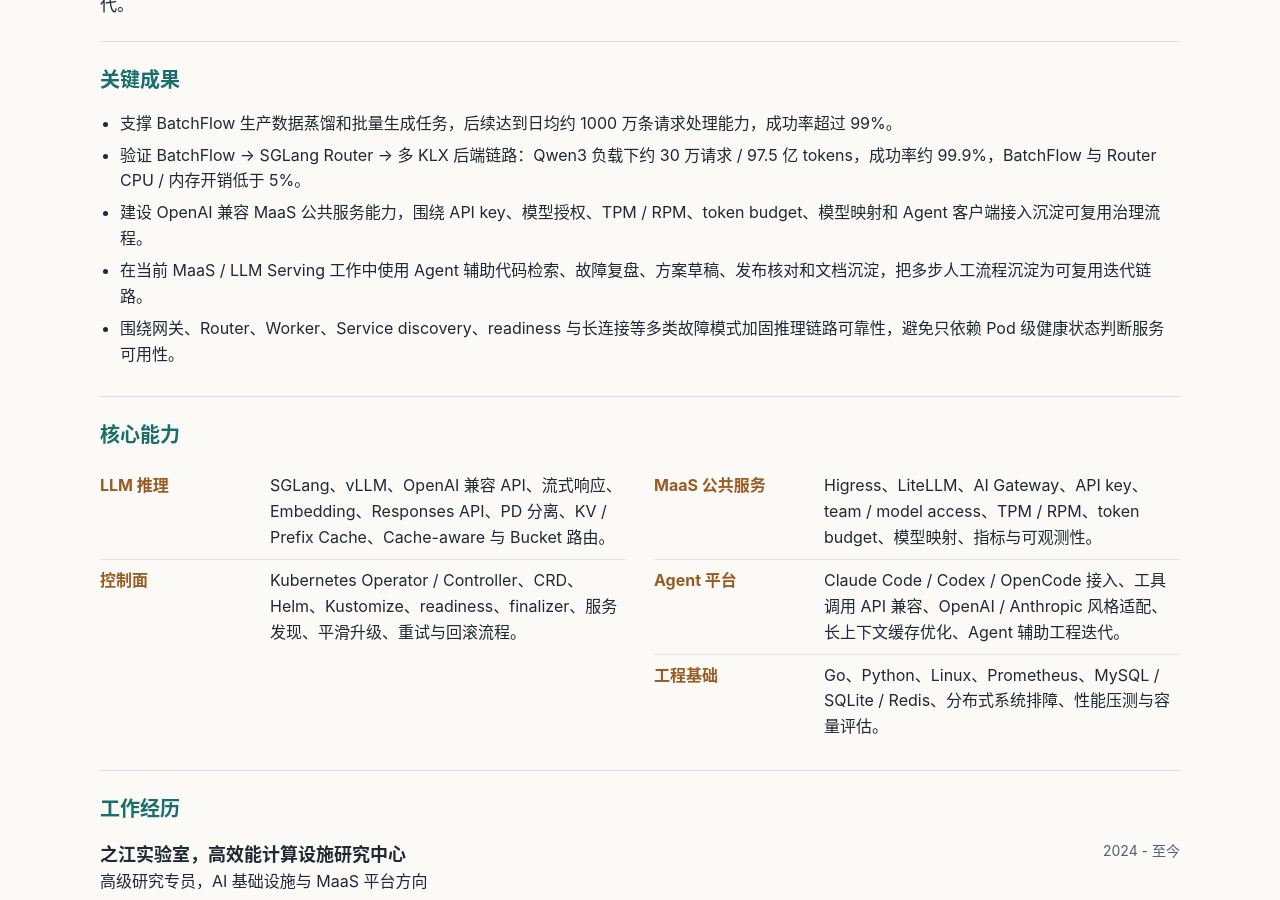
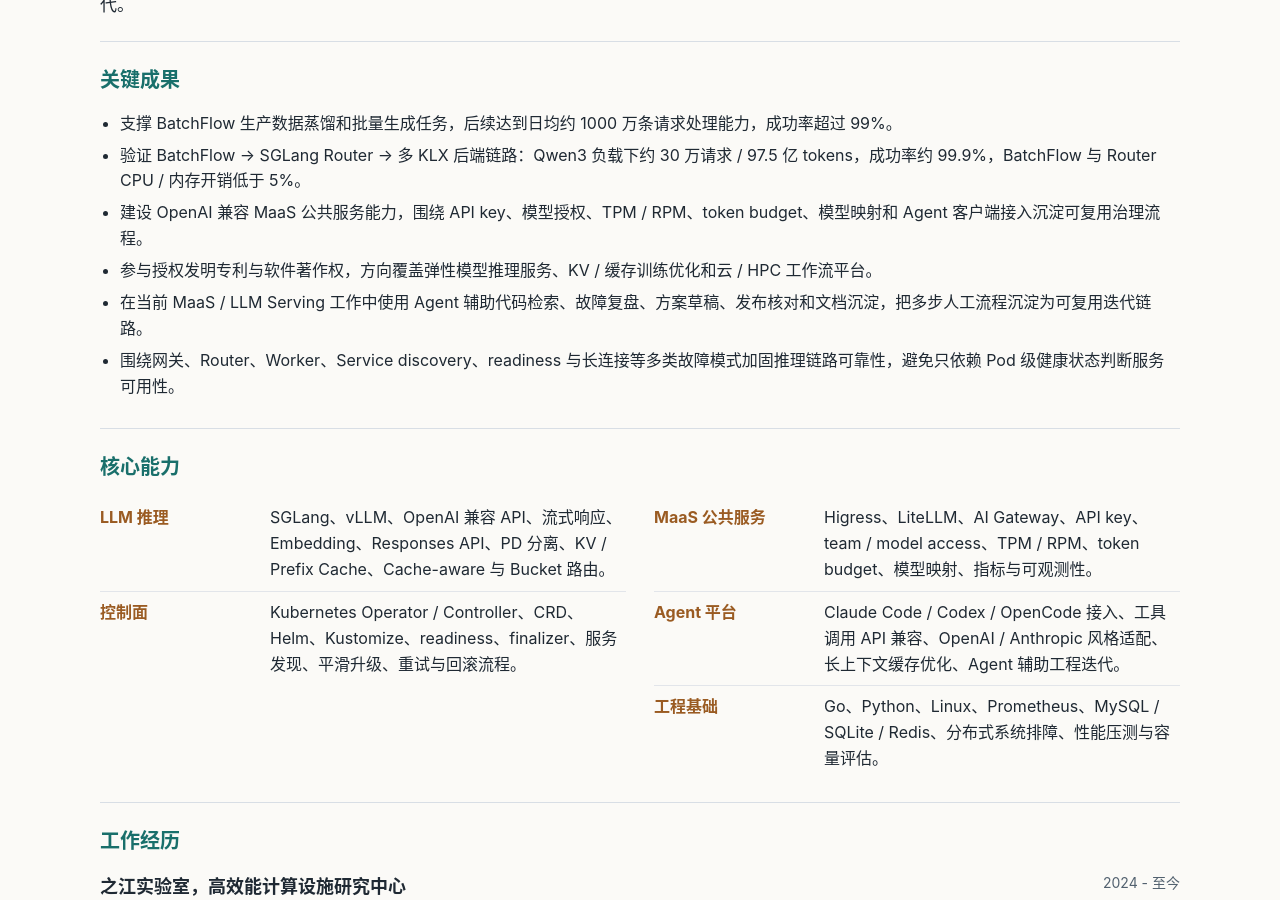
Before and after one commit to WZStephen/wzstephen.github.io, a Jekyll site: the page resume/index-cn.html, which Jekyll copies as it is, in a window 1280 px wide and 900 px high, scrolled down 462 px. Built offline with Jekyll 4.4.1, drawn with Linux system fonts in a browser that asks for light colours.

Commit message:
Update resume photo and IP achievements

```diff
--- a/resume/index-cn.html
+++ b/resume/index-cn.html
@@ -351,7 +351,7 @@
 <body>
   <div class="topbar">
     <div class="wrap header">
-      <img class="portrait" src="../Img_Files/weichi2.jpg" alt="赵伟驰">
+      <img class="portrait" src="../Img_Files/wz_white_background.jpg" alt="赵伟驰">
       <div>
         <h1>赵伟驰</h1>
         <div class="role">AI 基础设施 / LLM 推理平台工程师</div>
@@ -383,6 +383,7 @@
         <li>支撑 BatchFlow 生产数据蒸馏和批量生成任务，后续达到日均约 1000 万条请求处理能力，成功率超过 99%。</li>
         <li>验证 BatchFlow -> SGLang Router -> 多 KLX 后端链路：Qwen3 负载下约 30 万请求 / 97.5 亿 tokens，成功率约 99.9%，BatchFlow 与 Router CPU / 内存开销低于 5%。</li>
         <li>建设 OpenAI 兼容 MaaS 公共服务能力，围绕 API key、模型授权、TPM / RPM、token budget、模型映射和 Agent 客户端接入沉淀可复用治理流程。</li>
+        <li>参与授权发明专利与软件著作权，方向覆盖弹性模型推理服务、KV / 缓存训练优化和云 / HPC 工作流平台。</li>
         <li>在当前 MaaS / LLM Serving 工作中使用 Agent 辅助代码检索、故障复盘、方案草稿、发布核对和文档沉淀，把多步人工流程沉淀为可复用迭代链路。</li>
         <li>围绕网关、Router、Worker、Service discovery、readiness 与长连接等多类故障模式加固推理链路可靠性，避免只依赖 Pod 级健康状态判断服务可用性。</li>
       </ul>
--- a/resume/index.html
+++ b/resume/index.html
@@ -351,7 +351,7 @@
 <body>
   <div class="topbar">
     <div class="wrap header">
-      <img class="portrait" src="../Img_Files/weichi2.jpg" alt="Weichi Zhao">
+      <img class="portrait" src="../Img_Files/wz_white_background.jpg" alt="Weichi Zhao">
       <div>
         <h1>Weichi Zhao</h1>
         <div class="role">AI Infrastructure / LLM Serving Platform Engineer</div>
@@ -384,6 +384,7 @@
         <li>Scaled BatchFlow for production data distillation and batch generation workloads, later supporting around 10M requests per day with success rate above 99%.</li>
         <li>Validated BatchFlow -> SGLang Router -> multi-KLX backend for Qwen3: about 300K requests / 9.75B tokens, about 99.9% success rate, and below 5% BatchFlow/Router CPU and memory overhead.</li>
         <li>Built OpenAI-compatible MaaS public-service capabilities around API keys, model access, TPM/RPM limits, token budgets, model mapping, and reusable onboarding flows for agent clients.</li>
+        <li>Co-inventor/contributor on granted invention patents and authorized software copyrights in elastic model serving, KV/cache-aware training, and cloud/HPC workflow platforms.</li>
         <li>Applied agent-assisted workflows in current MaaS/LLM serving work for code search, incident writeups, design drafts, release checks, and knowledge-base updates, turning repeated manual steps into reusable iteration loops.</li>
         <li>Hardened serving reliability across gateway, Router, Worker, Service discovery, readiness, and long-connection failure modes instead of relying only on Pod-level health.</li>
       </ul>
```
Also changed, not shown: Img_Files/wz_white_background.jpg (added), 2 other files.
